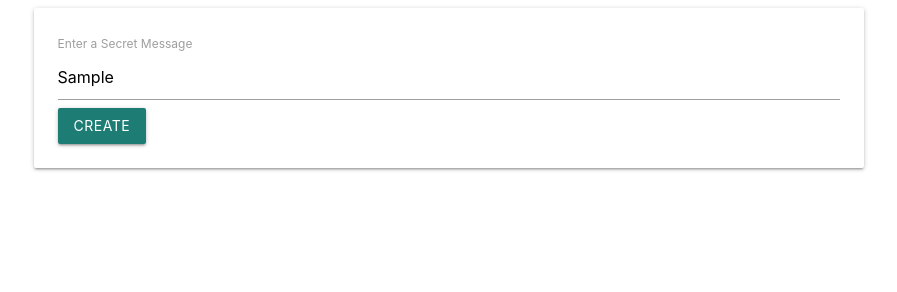
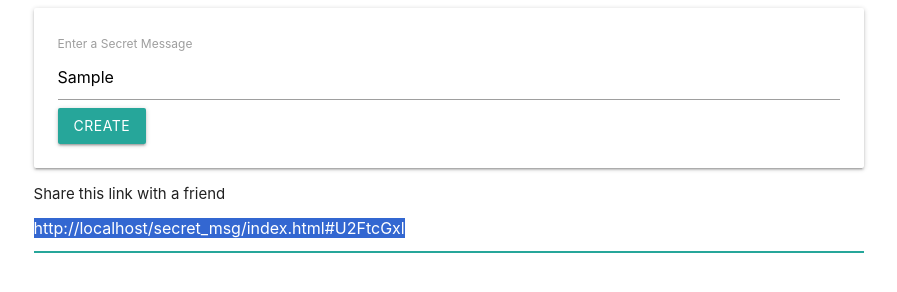
Before and after one commit to BryantVaughn/javascript, a plain HTML site: page secret_msg/index.html in a window 1280 px wide. Both pictures are taken after typing "Sample" into the empty fields and a click on the button "CREATE". Shown: the whole page, without its empty margins (191-1088 px from the left). Drawn offline with nearby package versions, Linux system fonts and the light colour scheme.

Commit message:
create link with hash value equal to encrypted message

```diff
--- a/secret_msg/index.html
+++ b/secret_msg/index.html
@@ -13,9 +13,14 @@
         <div class="card-panel">
           <form>
             <label>Enter a Secret Message</label>
-            <input />
+            <input id="message-input" />
             <button class="btn">Create</button>
           </form>
+        </div>
+
+        <div>
+          Share this link with a friend
+          <input id="link-input" />
         </div>
       </div>
     </div>
--- a/secret_msg/index.js
+++ b/secret_msg/index.js
@@ -1,6 +1,11 @@
 document.querySelector("form").addEventListener("submit", (evt) => {
   evt.preventDefault();
 
-  const input = document.querySelector("input");
-  console.log(input.value);
+  const input = document.querySelector("#message-input");
+  const encrypted = btoa(input.value);
+
+  const linkInput = document.querySelector("#link-input");
+
+  linkInput.value = `${window.location}#${encrypted}`;
+  linkInput.select();
 });
```
